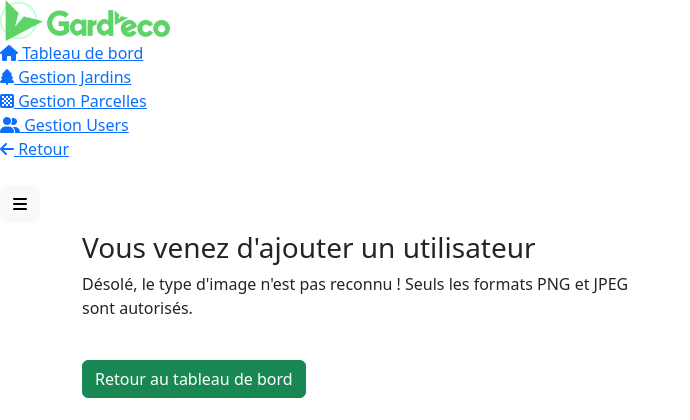
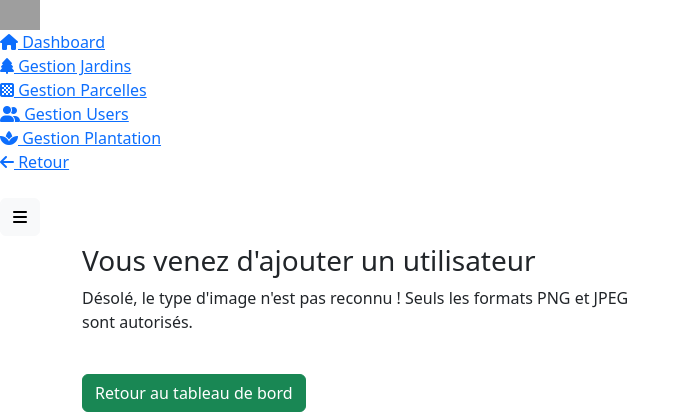
Before and after one commit to LenaPignolet/Sae202, a PHP site: page /admin/Usagers/ajouter_user_valid.php in a window 1280 px wide. Shown: the top 420 px of the page, without its empty margins (0-690 px from the left). Run offline with PHP 8.4, Linux system fonts and the light colour scheme; data that the repository does not hold is empty; some libraries are stand-ins or nearby versions; grey boxes are pictures that could not be loaded.

Commit message:
Update ajouter_user_valid.php dashboard

```diff
--- a/admin/Usagers/ajouter_user_valid.php
+++ b/admin/Usagers/ajouter_user_valid.php
@@ -11,7 +11,7 @@
     <meta charset="utf-8">
     <meta name="viewport" content="width=device-width, initial-scale=1, shrink-to-fit=no">
     <meta name="description" content="Page admin">
-    <title>Tableau de bord</title>
+    <title>Dashboard</title>
     <link href="../assets/vendor/fontawesome/css/fontawesome.min.css" rel="stylesheet">
     <link href="../assets/vendor/fontawesome/css/solid.min.css" rel="stylesheet">
     <link href="../assets/vendor/fontawesome/css/brands.min.css" rel="stylesheet">
@@ -26,23 +26,26 @@
     <div class="wrapper">
         <nav id="sidebar" class="active">
             <div class="sidebar-header">
-                <img src="../../images/logo.png" alt="bootraper logo" width="170px" class="app-logo">
+                <img src="../assets/img/logo.png" alt="bootraper logo" width="40px" class="app-logo">
             </div>
             <ul class="list-unstyled components text-secondary">
                 <li>
-                    <a href="../admin.php"><i class="fas fa-home"></i> Tableau de bord</a>
+                    <a href="/admin/gestion.php"><i class="fas fa-home"></i> Dashboard</a>
                 </li>
                 <li>
-                    <a href="../Jardins/jardin_gestion.php"><i class="fas fa-tree"></i> Gestion Jardins</a>
+                    <a href="../Jardins/gestion_jardin.php"><i class="fas fa-tree"></i> Gestion Jardins</a>
                 </li>
                 <li>
-                    <a href="../Parcelle/parcelle_gestion.php"><i class="fas fa-chess-board"></i> Gestion Parcelles</a>
+                    <a href="../Parcelle/gestion_parcelle.php"><i class="fas fa-chess-board"></i> Gestion Parcelles</a>
                 </li>
                 <li>
-                    <a href="user_gestion.php"><i class="fas fa-user-friends"></i> Gestion Users</a>
+                    <a href="./user_gestion.php"><i class="fas fa-user-friends"></i> Gestion Users</a>
                 </li>
                 <li>
-                    <a href="../../index.php"><i class="fas fa-arrow-left"></i> Retour</a>
+                    <a href="../Plantation/gestion_plantation.php"><i class="fas fa-spa"></i> Gestion Plantation</a>
+                </li>
+                <li>
+                    <a href="/index.php"><i class="fas fa-arrow-left"></i> Retour</a>
                 </li>
             </ul>
         </nav>
@@ -80,7 +83,7 @@
                                         $mdp = $_POST['mdp'];
 
                                         try {
-                                            $mabd = new PDO('mysql:host=localhost;dbname=sae202Base;charset=UTF8;','usersae202', 'sae202');
+                                            $mabd = new PDO('mysql:host=localhost;dbname=sae202;charset=UTF8;', 'Usersae202', '123');
                                             $mabd->setAttribute(PDO::ATTR_ERRMODE, PDO::ERRMODE_EXCEPTION);
                                             $mabd->query('SET NAMES utf8;');
                                         } catch (PDOException $e) {
@@ -88,7 +91,7 @@
                                             die();
                                         }
 
-                                        // Vérification du format de l'image téléchargée
+
                                         $imageType = $_FILES["photo"]["type"];
                                         $allowedTypes = ["image/png", "image/jpg", "image/jpeg"];
                                         if (!in_array($imageType, $allowedTypes)) {
@@ -98,11 +101,11 @@
                                             die();
                                         }
 
-                                        // Création d'un nouveau nom pour cette image téléchargée pour éviter d'avoir 2 fichiers avec le même nom
+
                                         $nouvelleImage = date("Y_m_d_H_i_s") . "---" . basename($_FILES["photo"]["name"]);
-                                        $targetDir = "/var/www/sae202/images/pp/"; // Chemin correct vers le dossier
+                                        $targetDir = "/var/www/sae202/images/pp/";
 
-                                        // Vérification si le dossier existe et est accessible
+
                                         if (!is_dir($targetDir)) {
                                             echo '<p>Le dossier cible n\'existe pas. Veuillez vérifier le chemin.</p>';
                                             echo "<br>";
@@ -112,7 +115,6 @@
 
                                         $targetFilePath = $targetDir . $nouvelleImage;
 
-                                        // Dépôt du fichier téléchargé dans le dossier
                                         if (is_uploaded_file($_FILES["photo"]["tmp_name"])) {
                                             if (!move_uploaded_file($_FILES["photo"]["tmp_name"], $targetFilePath)) {
                                                 echo '<p>Problème avec la sauvegarde de l\'image, désolé...</p>';
@@ -127,10 +129,9 @@
                                             die();
                                         }
 
-                                        // Préparation de la requête d'insertion
+
                                         $req = $mabd->prepare('INSERT INTO User (user_pp, user_nom, user_prenom, user_mail, user_passwd) VALUES (:photo, :nom, :prenom, :mail, :mdp)');
 
-                                        // Exécution de la requête avec les valeurs passées en paramètres
                                         try {
                                             $resultat = $req->execute([
                                                 ':photo' => $nouvelleImage,
```
